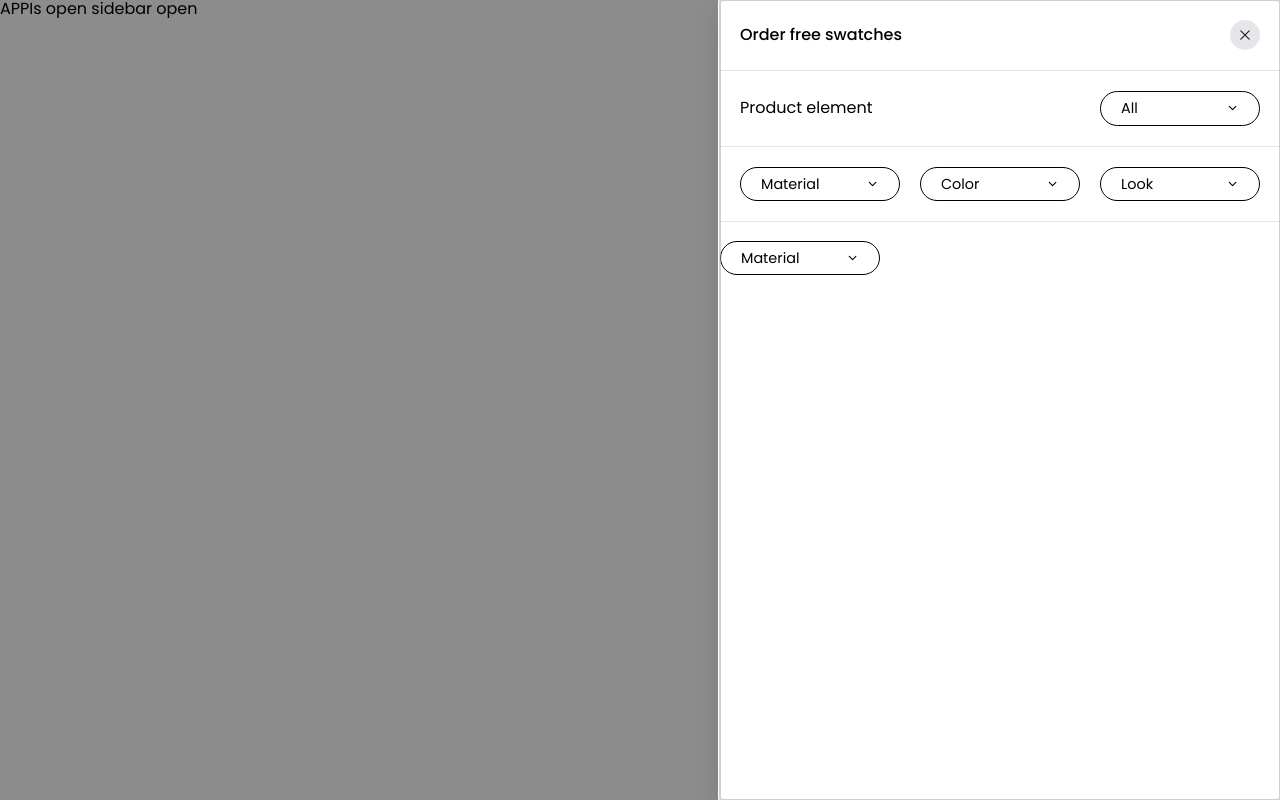
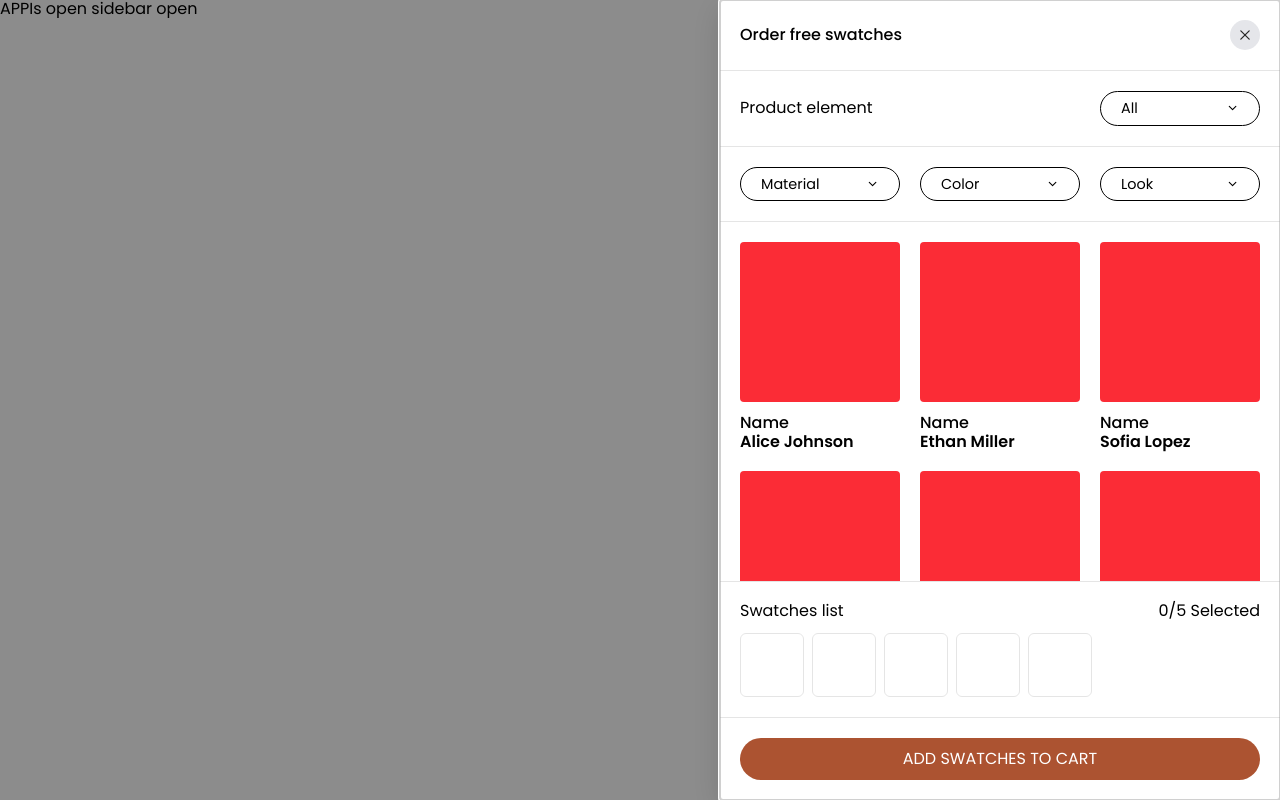
Before and after one commit to Elementals-technical/hasting-swatchcart-module, a React (Vite) app: page / in a window 1280 px wide. Built offline with nearby package versions, Linux system fonts and the light colour scheme.

Commit message:
feauter(Swatches): add sidebar desctop stiles

```diff
--- a/src/features/swatches/ui/Filters/index.tsx
+++ b/src/features/swatches/ui/Filters/index.tsx
@@ -6,7 +6,7 @@ export const Filters = () => {
     console.log('handleFilterChange', { filterName, value });
   };
   return (
-    <div className='flex justify-between items-center gap-2 p-[var(--padding)] border-b border-solid border-[var(--border)]'>
+    <div className='shrink-0 flex justify-between items-center gap-2 p-[var(--padding)] border-b border-solid border-[var(--border)]'>
       <MultiSelect
         options={MOCK_SELECT_DATA}
         // values={filters.Finish}
--- /dev/null
+++ b/src/features/swatches/ui/MaterialList/index.tsx
@@ -0,0 +1,60 @@
+const MOCK_LIST_ARRAY = [
+  'Alice Johnson',
+  'Ethan Miller',
+  'Sofia Lopez',
+  'Liam Brown',
+  'Emma Davis',
+  'Noah Wilson',
+  'Olivia Taylor',
+  'James Anderson',
+  'Ava Thomas',
+  'William Garcia',
+  'Mia Martinez',
+  'Lucas Rodriguez',
+  'Charlotte Lee',
+  'Benjamin Harris',
+  'Amelia Clark',
+  'Henry Lewis',
+  'Isabella Walker',
+  'Alexander Hall',
+  'Harper Allen',
+  'Michael Young',
+  'Sofia Lopez',
+  'Liam Brown',
+  'Emma Davis',
+  'Noah Wilson',
+  'Olivia Taylor',
+  'James Anderson',
+  'Ava Thomas',
+  'William Garcia',
+  'Mia Martinez',
+  'Lucas Rodriguez',
+  'Charlotte Lee',
+  'Benjamin Harris',
+  'Amelia Clark',
+  'Henry Lewis',
+  'Isabella Walker',
+  'Alexander Hall',
+  'Harper Allen',
+  'Michael Young',
+];
+
+export const MaterialList = () => {
+  return (
+    <div className='flex-1 min-h-0 overflow-y-auto p-[var(--padding)]'>
+      <ul className='grid grid-cols-3 gap-[20px] '>
+        {MOCK_LIST_ARRAY.map((item: string, index: number) => {
+          return (
+            <li key={item + index} className='w-40 rounded-sm'>
+              <div className='w-40 h-40 rounded bg-red-500'></div>
+              <div className='mt-3'>
+                <span className='font-medium'>Name</span>
+                <p className='font-semibold'>{item}</p>
+              </div>
+            </li>
+          );
+        })}
+      </ul>
+    </div>
+  );
+};
--- a/src/features/swatches/ui/ProductElement/index.tsx
+++ b/src/features/swatches/ui/ProductElement/index.tsx
@@ -7,7 +7,7 @@ export const ProductElement = () => {
   };
 
   return (
-    <div className='flex justify-between items-center p-[var(--padding)] border-b border-solid border-[var(--border)]'>
+    <div className='flex justify-between items-center shrink-0 p-[var(--padding)] border-b border-solid border-[var(--border)]'>
       <span>Product element</span>
       <MultiSelect
         options={MOCK_SELECT_DATA}
--- a/src/features/swatches/ui/Swatches.tsx
+++ b/src/features/swatches/ui/Swatches.tsx
@@ -1,7 +1,6 @@
-import { MOCK_SELECT_DATA } from '../../../shared/constants/select';
 import CustomSidebar from '../../../shared/ui/CustomSidebar/CustomSidebar';
-import { MultiSelect } from '../../../shared/ui/MultiSelect/MultiSelect';
 import { Filters } from './Filters';
+import { MaterialList } from './MaterialList';
 import { ProductElement } from './ProductElement';
 
 interface ISwatchesProps {
@@ -19,28 +18,34 @@ export const Swatches = ({
   //   onSendData([1, 2, 3]);
   // };
 
-  const handleFilterChange = (filterName: string, value: string[]) => {
-    console.log('handleFilterChange', { filterName, value });
-  };
+  // const handleFilterChange = (filterName: string, value: string[]) => {
+  //   console.log('handleFilterChange', { filterName, value });
+  // };
 
   return (
     <CustomSidebar isOpen={isOpen} setIsOpen={onToggleSidebar}>
-      <div>
+      <div className='flex flex-col h-full min-h-0'>
         <ProductElement />
         <Filters />
-
-        <br />
-        <MultiSelect
-          options={MOCK_SELECT_DATA}
-          // values={filters.Finish}
-          values={[]}
-          onValueChange={(values) => handleFilterChange('Finish', values)}
-          placeholder='Material'
-          // getTooltipByMaterialAndSection={getTooltipByMaterialAndSection}
-          // sectionName={sectionName}
-          className='max-w-[100px] sm:max-w-[auto] sm:min-w-[160px]'
-          dropdownWidth='w-80'
-        />
+        <MaterialList />
+        <div className='p-[var(--padding)] border-t border-solid border-[var(--border)] shrink-0'>
+          <div className='flex justify-between items-center mb-3'>
+            <div className=''>Swatches list</div>
+            <div className=''>0/5 Selected</div>
+          </div>
+          <div className='flex row gap-[8px]'>
+            <div className='w-16 h-16 bg-[var(--sidebar-b)] border border-solid border-[var(--border)] rounded-sm'></div>
+            <div className='w-16 h-16 bg-[var(--sidebar-b)] border border-solid border-[var(--border)] rounded-sm'></div>
+            <div className='w-16 h-16 bg-[var(--sidebar-b)] border border-solid border-[var(--border)] rounded-sm'></div>
+            <div className='w-16 h-16 bg-[var(--sidebar-b)] border border-solid border-[var(--border)] rounded-sm'></div>
+            <div className='w-16 h-16 bg-[var(--sidebar-b)] border border-solid border-[var(--border)] rounded-sm'></div>
+          </div>
+        </div>
+        <div className='p-[var(--padding)] border-t border-solid border-[var(--border)] shrink-0'>
+          <button className='w-full bg-[var(--main-accent-color)] text-white py-3 rounded-full'>
+            ADD SWATCHES TO CART
+          </button>
+        </div>
       </div>
     </CustomSidebar>
   );
```
